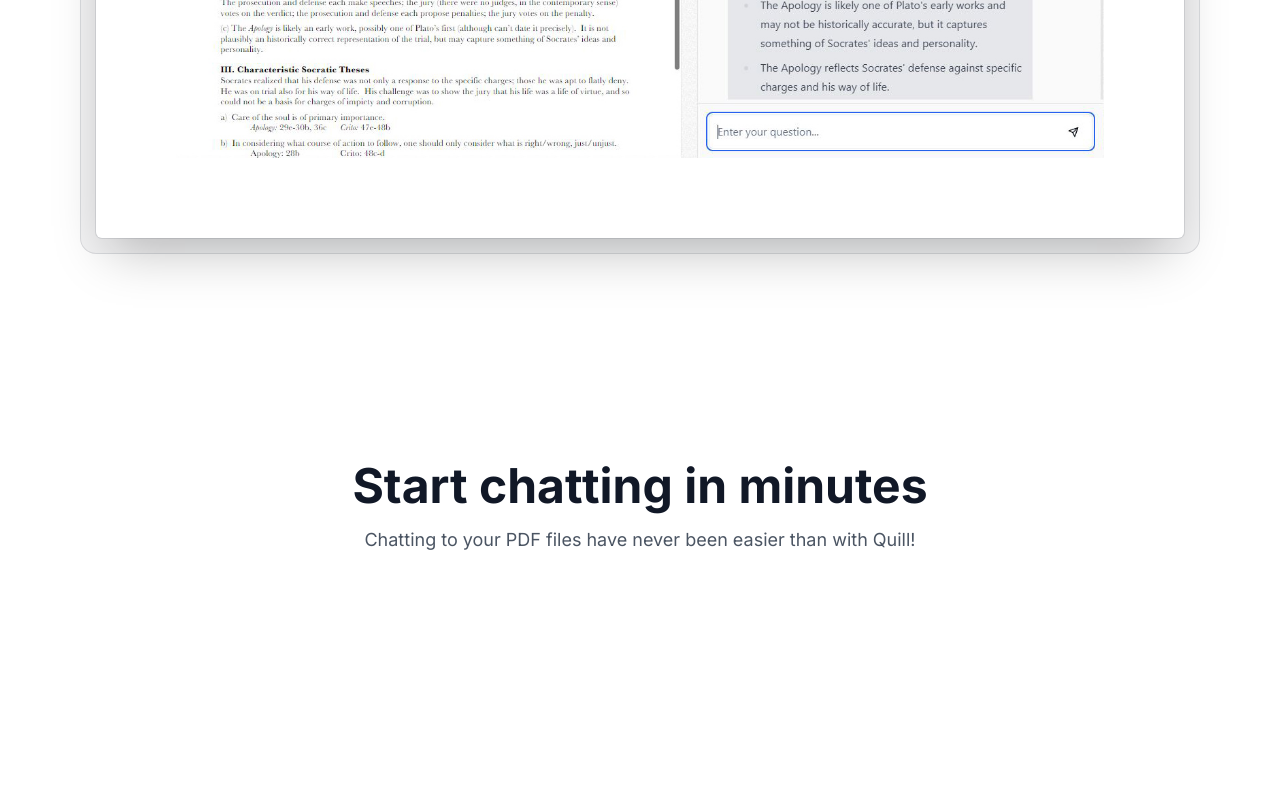
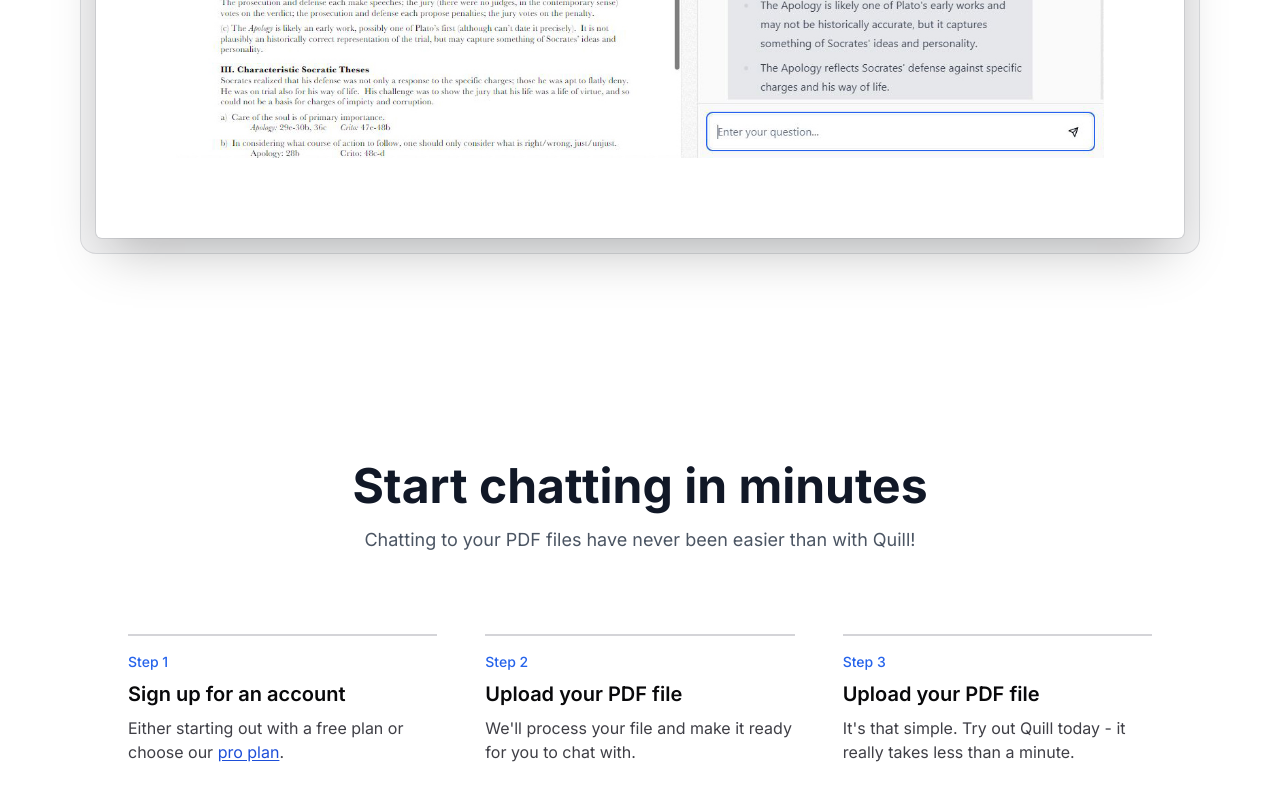
Before and after one commit to ss12932/quill-saas, a Next.js app: page / in a window 1280 px wide. Shown: the part 1103-1903 px from the top of the page. Before the commit the page ends 1865 px from the top, so only its background shows below. Built offline with nearby package versions, Linux system fonts and the light colour scheme.

Commit message:
animation effect for onboarding steps

```diff
--- a/src/app/page.tsx
+++ b/src/app/page.tsx
@@ -85,10 +85,49 @@
             </p>
           </div>
         </div>
-        {/* steps */}
+        {/* Steps */}
         <ol className="my-8 space-y-4 pt-8 md:flex md:space-x-12 md:space-y-0">
+          <li className="md:flex-1 ">
+            <div className="flex flex-col space-y-2 border-l-4 border-zinc-300 py-2 pl-4 md:border-l-0 md:border-t-2 md:pb-0 md:pl-0 md:pt-4 relative after:content-[''] after:absolute after:w-full after:scale-x-0 after:h-0.5 after:-top-0.5 after:left-0 after:bg-blue-600 after:origin-bottom-left after:transition-transform after:hover:scale-x-100 after:rounded-sm after:duration-300">
+              <span className="text-sm font-medium text-blue-600">Step 1</span>
+              <span className="text-xl font-semibold">
+                Sign up for an account
+              </span>
+              <span className="mt-2 relative text-zinc-700">
+                Either starting out with a free plan or choose our{" "}
+                <Link
+                  href="/pricing"
+                  className="text-blue-700 underline underline-offset-2"
+                >
+                  pro plan
+                </Link>
+                .
+              </span>
+            </div>
+          </li>
           <li className="md:flex-1">
-            <div className="flex flex-col space-y-2 border-l-4 border-zinc-300"></div>
+            <div className="flex flex-col space-y-2 border-l-4 border-zinc-300 py-2 pl-4 md:border-l-0 md:border-t-2 md:pb-0 md:pl-0 md:pt-4 relative after:content-[''] after:absolute after:w-full after:scale-x-0 after:h-0.5 after:-top-0.5 after:left-0 after:bg-blue-600 after:origin-bottom-left after:transition-transform after:hover:scale-x-100 after:rounded-sm after:duration-300">
+              <span className="text-sm font-medium text-blue-600">Step 2</span>
+              <span className="text-xl font-semibold">
+                Upload your PDF file
+              </span>
+              <span className="mt-2 text-zinc-700">
+                We&apos;ll process your file and make it ready for you to chat
+                with.
+              </span>
+            </div>
+          </li>
+          <li className="md:flex-1">
+            <div className="flex flex-col space-y-2 border-l-4 border-zinc-300 py-2 pl-4 md:border-l-0 md:border-t-2 md:pb-0 md:pl-0 md:pt-4 relative after:content-[''] after:absolute after:w-full after:scale-x-0 after:h-0.5 after:-top-0.5 after:left-0 after:bg-blue-600 after:origin-bottom-left after:transition-transform after:hover:scale-x-100 after:rounded-sm after:duration-300">
+              <span className="text-sm font-medium text-blue-600">Step 3</span>
+              <span className="text-xl font-semibold">
+                Upload your PDF file
+              </span>
+              <span className="mt-2 text-zinc-700">
+                It&apos;s that simple. Try out Quill today - it really takes
+                less than a minute.
+              </span>
+            </div>
           </li>
         </ol>
       </div>
```
